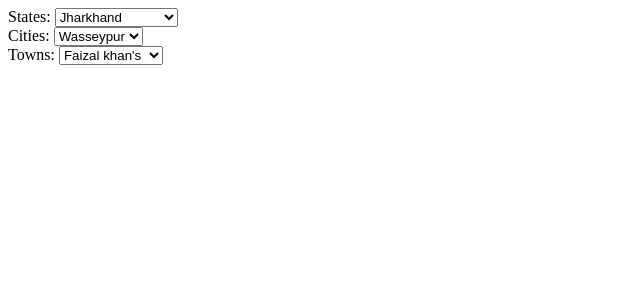
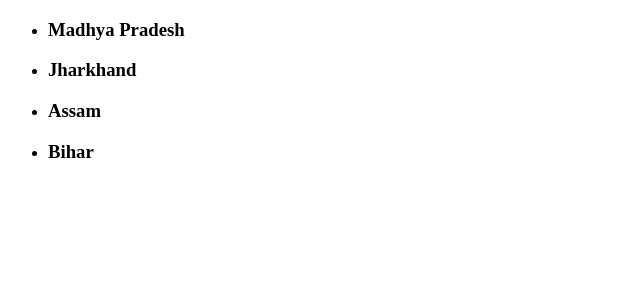
Before and after one commit to shaikh007/Nested-List---Contest-04-12-22---2o9gv5uf9gs6, a React app: page / in a window 1280 px wide. Shown: the top 300 px of the page, without its empty margins (0-640 px from the left). Built offline with nearby package versions, Linux system fonts and the light colour scheme.

Commit message:
new Commit

```diff
--- a/src/components/App.js
+++ b/src/components/App.js
@@ -1,5 +1,6 @@
-import React, {useState, useReducer } from "react";
+import React, { Component, useState } from "react";
 import "./../styles/App.css";
+import Provinces from "./Provinces";
 
 // Do not alter the states const and values inside it.
 const states = [
@@ -10,33 +11,33 @@ const states = [
         name: "Indore",
         towns: [
           {
-            name: "Mhow",
+            name: "Mhow"
           },
           {
-            name: "Dewas",
-          },
-        ],
+            name: "Dewas"
+          }
+        ]
       },
       {
         name: "Bhopal",
         towns: [
           {
-            name: "Manit",
+            name: "Manit"
           },
           {
-            name: "Berasia",
-          },
-        ],
+            name: "Berasia"
+          }
+        ]
       },
       {
         name: "Gwalior",
         towns: [
           {
-            name: "Ajaypur",
-          },
-        ],
-      },
-    ],
+            name: "Ajaypur"
+          }
+        ]
+      }
+    ]
   },
   {
     name: "Jharkhand",
@@ -45,36 +46,36 @@ const states = [
         name: "Dhanbad",
         towns: [
           {
-            name: "IIT(ISM) Dhanbad",
+            name: "IIT(ISM) Dhanbad"
           },
           {
-            name: "Hirapur",
-          },
-        ],
+            name: "Hirapur"
+          }
+        ]
       },
       {
         name: "Wasseypur",
         towns: [
           {
-            name: "Sardar khan's",
+            name: "Sardar khan's"
           },
           {
-            name: "Faizal khan's",
-          },
-        ],
+            name: "Faizal khan's"
+          }
+        ]
       },
       {
         name: "Mirzapur",
         towns: [
           {
-            name: "Kaleen bhaiya's",
+            name: "Kaleen bhaiya's"
           },
           {
-            name: "Guddu bhaiya's",
-          },
-        ],
-      },
-    ],
+            name: "Guddu bhaiya's"
+          }
+        ]
+      }
+    ]
   },
   {
     name: "Assam",
@@ -83,36 +84,36 @@ const states = [
         name: "Guwhati",
         towns: [
           {
-            name: "Amin",
+            name: "Amin"
           },
           {
-            name: "Jalah",
-          },
-        ],
+            name: "Jalah"
+          }
+        ]
       },
       {
         name: "Jungle1",
         towns: [
           {
-            name: "Tiger found at IIT Guwahati",
+            name: "Tiger found at IIT Guwahati"
           },
           {
-            name: "Leopard found in IIT Guwahati",
-          },
-        ],
+            name: "Leopard found in IIT Guwahati"
+          }
+        ]
       },
       {
         name: "Tezpur",
         towns: [
           {
-            name: "Dibrugarh",
+            name: "Dibrugarh"
           },
           {
-            name: "Silchar",
-          },
-        ],
-      },
-    ],
+            name: "Silchar"
+          }
+        ]
+      }
+    ]
   },
   {
     name: "Bihar",
@@ -121,91 +122,53 @@ const states = [
         name: "Patna",
         towns: [
           {
-            name: "Sonpur",
+            name: "Sonpur"
           },
           {
-            name: "Maner",
-          },
-        ],
+            name: "Maner"
+          }
+        ]
       },
       {
         name: "Gaya",
         towns: [
           {
-            name: "Bakraur",
+            name: "Bakraur"
           },
           {
-            name: "Barachatti",
-          },
-        ],
+            name: "Barachatti"
+          }
+        ]
       },
       {
         name: "Darbhanga",
         towns: [
           {
-            name: "Singhwara",
+            name: "Singhwara"
           },
           {
-            name: "Jale",
-          },
-        ],
-      },
-    ],
-  },
+            name: "Jale"
+          }
+        ]
+      }
+    ]
+  }
 ];
 
 function App() {
-  const [state, setState] = useState(1);
-	const [city, setCity] = useState(1);
-	const [town, setTown] = useState(1);
-
-	const handleStateChange = (event) =>{
-		setState(event.target.value);
-		setCity(1);
-		setTown(1);
-	}
-
-	const handleCityChange = (event) =>{
-		setCity(event.target.value);
-		setTown(1);
-	}
-
-	const handleTownChange = (event) =>{
-		setTown(event.target.value);
-	}
-  return <div id="main">
-    <div className="main-section">
-    <div className="dropdown-section">
-				<section id="state" className="dropdown-section state-section">
-					<label>States: </label>
-
-					<select value={state} onChange={handleStateChange}>
-						{
-							states.map((state, index) => <option key={`state-${index}`} value={index}>{state.name}</option>)
-						}
-					</select>
-				</section>
-				<section id="city" className="dropdown-section state-section">
-					<label>Cities: </label>
-
-					<select value={city} onChange={handleCityChange}>
-						{
-							states[state].cities.map((currentCity, index) => <option key={`city-${index}`} value={index}>{currentCity.name}</option>)
-						}
-					</select>
-				</section>
-				<section id="landmark" className="dropdown-section state-section">
-					<label>Towns: </label>
-
-					<select value={town} onChange={handleTownChange}>
-						{
-							states[state].cities[city].towns.map((town, index) => <option key={`town-${index}`} value={index} >{town.name}</option>)
-						}
-					</select>
-				</section>
-			</div>
+  return (
+    <div id="main">
+      <ul>
+        {states.map((item) => (
+          <Provinces
+            index={states.indexOf(item)}
+            name={item.name}
+            cities={item.cities}
+          />
+        ))}
+      </ul>
     </div>
-  </div>;
+  );
 }
 
 export default App;
--- /dev/null
+++ b/src/components/City.js
@@ -0,0 +1,20 @@
+import React from "react";
+import Town from "./Town";
+
+export default function City({ name, towns, index }) {
+  const [clicked, setClicked] = React.useState(false);
+  return (
+    <li>
+      <h4 id={"city" + (index + 1)} onClick={() => setClicked(!clicked)}>
+        {name}
+      </h4>
+      {clicked ? (
+        <ul>
+          {towns.map((item) => (
+            <Town name={item.name} index={towns.indexOf(item)} />
+          ))}
+        </ul>
+      ) : null}
+    </li>
+  );
+}
--- /dev/null
+++ b/src/components/Provinces.js
@@ -0,0 +1,28 @@
+import React from "react";
+import City from "./City";
+
+export default function Provinces(props) {
+  const { index, name, cities } = props;
+  const [clicked, setClicked] = React.useState(false);
+  function handleClicked() {
+    setClicked(!clicked);
+  }
+  return (
+    <li>
+      <h3 id={"state" + (index + 1)} onClick={handleClicked}>
+        {name}
+      </h3>
+      {clicked ? (
+        <ul>
+          {cities.map((item) => (
+            <City
+              name={item.name}
+              towns={item.towns}
+              index={cities.indexOf(item)}
+            />
+          ))}
+        </ul>
+      ) : null}
+    </li>
+  );
+}
--- /dev/null
+++ b/src/components/Town.js
@@ -0,0 +1,9 @@
+import React from "react";
+
+export default function Town({ name, index }) {
+  return (
+    <li>
+      <h5 id={"town" + (index + 1)}>{name}</h5>
+    </li>
+  );
+}
```
